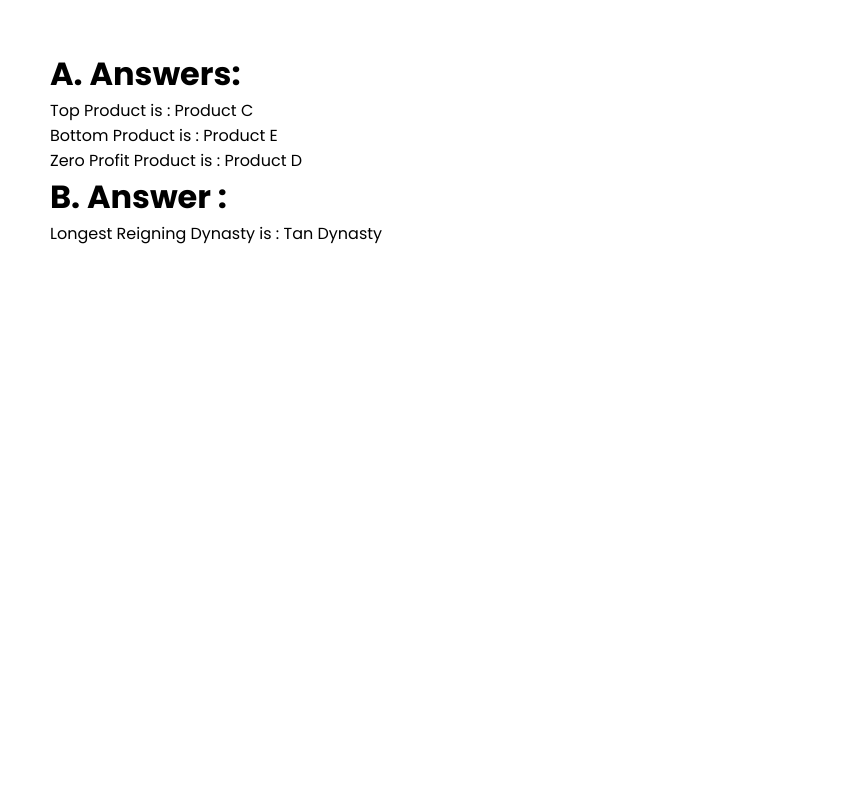
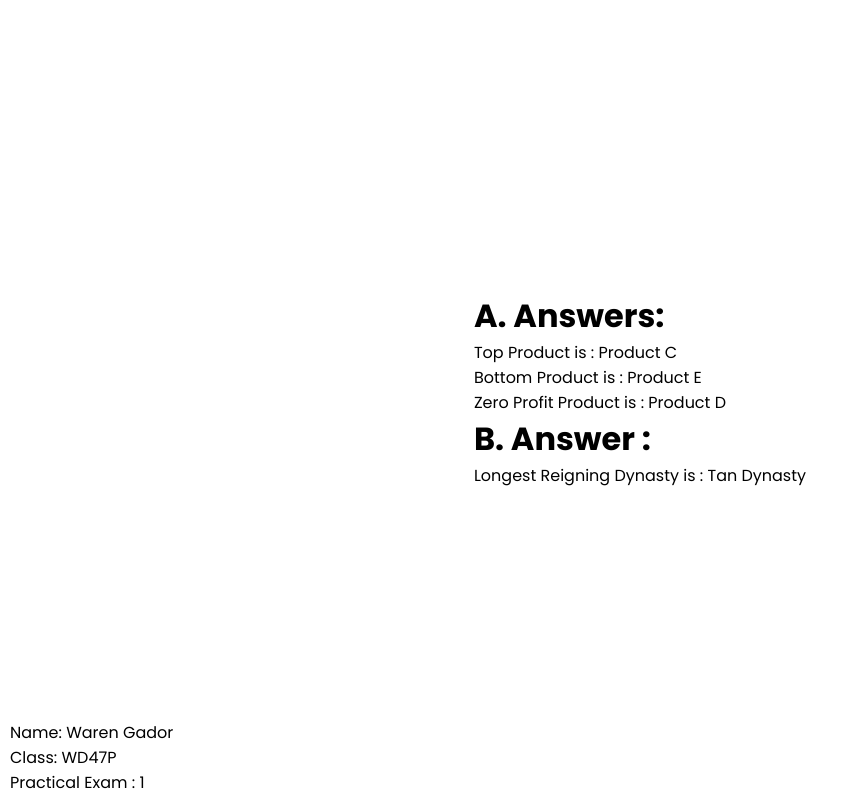
Before and after one commit to Renstrio24p/Javascript-Practical-1, a website built with webpack: page index.html in a window 1280 px wide. Shown: the whole page, without its empty margins (0-858 px from the left). Built offline with nearby package versions, Linux system fonts and the light colour scheme.

Commit message:
add name

```diff
--- a/src/assets/sass/modules/app.module.scss
+++ b/src/assets/sass/modules/app.module.scss
@@ -2,3 +2,23 @@
 .pad-50 {
     padding: 50px;
 }
+
+.footer {
+    position: absolute;
+    bottom: 5px;
+    left: 10px;
+}
+
+.d-flex-center{
+    width: 100%;
+    height: 100vh;
+    display: flex;
+    flex-direction: column;
+    align-items: center;
+    justify-content: center;
+}
+
+.w-100 {
+    width: 100%;
+    padding: 10px;
+}
--- a/src/index.js
+++ b/src/index.js
@@ -34,6 +34,7 @@ let aLongestDynasty = LongestDynasty(ReigningDynasty);
 console.log(LongestDynasty(ReigningDynasty));
 
 document.querySelector('#root').innerHTML = `
+<div class=${styles['d-flex-center']}>
    <div class=${styles['pad-50']}>
       <ul>
          <h1>A. Answers: </h1>
@@ -46,5 +47,16 @@ document.querySelector('#root').innerHTML = `
          <h1>B. Answer : </h1>
          <li> Longest Reigning Dynasty is : ${aLongestDynasty} </li>
       </ul>
+
+      <div class=${styles['w-100']}>
+         <div class=${styles.footer}>
+            <span> Name: Waren Gador </span>
+            <p>
+               Class: WD47P <br>
+               Practical Exam : 1
+            </p>
+         </div>
+      </div>
+   </div>
 </div>
 `
```
Lines whose indentation alone changed are shown as unchanged.
